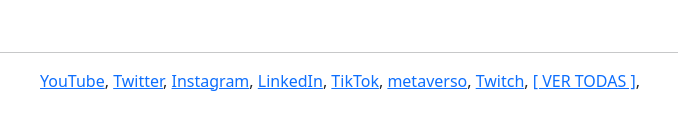
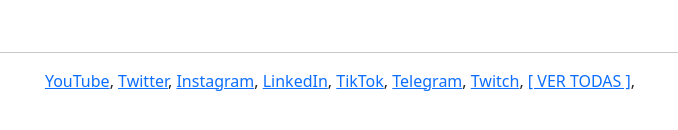
Before and after one commit to metaverso/metaverso.github.io, a plain HTML site: page index.html in a window 1280 px wide. Shown: the part 158-288 px from the top of the page, 300-978 px from the left. Drawn offline with nearby package versions, Linux system fonts and the light colour scheme.

Commit message:
Update index.html

```diff
--- a/index.html
+++ b/index.html
@@ -14,7 +14,7 @@
     <a href="https://metaverso.com.br">Clique aqui</a><br><br><br><hr>
     <a href="https://youtube.com/@metaverso">YouTube</a>, <a href="https://twitter.com/metaverso">Twitter</a>,
     <a href="https://instagram.com/metaverso">Instagram</a>, <a href="https://linkedin.com/company/metaverso">LinkedIn</a>,
-    <a href="https://tiktok.com/@metaverso">TikTok</a>, <a href="https://t.me/metaverso">metaverso</a>,
+    <a href="https://tiktok.com/@metaverso">TikTok</a>, <a href="https://t.me/metaverso">Telegram</a>,
     <a href="https://twitch.tv/metaverso">Twitch</a>, <a href="https://allmylinks.com/metaverso">[ VER TODAS ]</a>,
 </body>
 </html>
```
